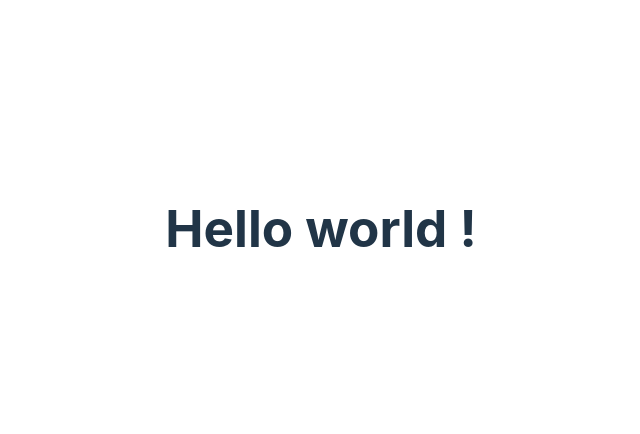
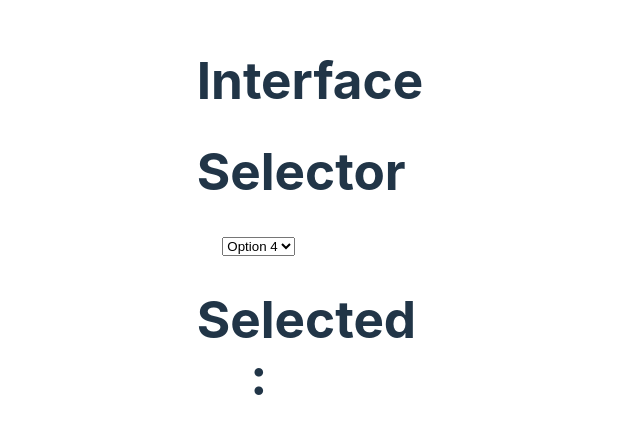
Before and after one commit to NeeZiaa/Interface-Builder, a React (Vite) app: page / in a window 1280 px wide. Shown: the part 172-606 px from the top of the page, without its empty margins (319-959 px from the left). Built offline with nearby package versions, Linux system fonts and the light colour scheme.

Commit message:
Interface + context

```diff
--- a/prototypes/request/V3.json
+++ b/prototypes/request/V3.json
@@ -2,7 +2,10 @@
     "context": {
         "theme": "dark",
         "font": "roboto",
-        "style": "inventory"
+        "style": "inventory",
+        "width": "100%",
+        "height": "100%",
+        "position": "top-left"
     },
     "components": {
         "header": {
--- a/src/App.tsx
+++ b/src/App.tsx
@@ -1,27 +1,56 @@
-import { createContext, useEffect, useState } from 'react'
-
-import './App.css'
-import Select from './components/formsElements/Selector';
-import Field from './components/Field';
+import './App.css';
+import Title from './components/display/Title';
+import Selector from './components/formsElements/Selector';
+import Interface from './components/containers/Interface';
+import { useCallback, useEffect } from 'react';
+import { focusOut } from './utils/focus';
 
 function App() {
 
+  const onKeyPress = useCallback(
+    (e: KeyboardEvent) => {
+      if (e.key === "Enter" ) enterKey();
+      if (e.key === "Escape") escapeKey();
+      if (e.key === "ArrowUp") arrowUpKey();
+    },
+    []
+  );
 
-  const [selected, setSelected] = useState("");
+  useEffect(() => {
+    window.addEventListener("keypress", onKeyPress);
+    return () => window.removeEventListener("keypress", onKeyPress);
+  }, [onKeyPress]);
+
+  const enterKey = () => {
+    console.log("Enter pressed");
+  }
+
+  const escapeKey = () => {
+    console.log("Escape pressed")
+    focusOut();
+  }
+
+  const arrowUpKey = () => {
+    console.log("ArrowUp pressed");
+  }
+
 
   const placeholderOptions = [
-      { value: "1", label: "Option 1", default: true },
+      { value: "1", label: "Option 1"},
       { value: "2", label: "Option 2" },
       { value: "3", label: "Option 3" },
-      { value: "4", label: "Option 4" },
-  ]
+      { value: "4", label: "Option 4", selected: true },
+  ];
+
+
 
   return (
-    <h1>Hello world !</h1>
-    // <Field label="Selector field">
-    //   <Select options={placeholderOptions} setSelected={setSelected}/>
-    // </Field>
+    <Interface label="Interface" width="50%" height="50%">
+      <Title>Selector</Title>
+      <Selector name="selector" options={placeholderOptions} />
+      <Title>Selected : </Title>
+    </Interface>
   )
 }
 
-export default App
+export default App;
--- /dev/null
+++ b/src/components/containers/Interface.tsx
@@ -0,0 +1,21 @@
+import { T_Interface } from "../../types/components/containers/InterfaceTypes"
+import Title from "../display/Title";
+
+const Interface: React.FC<T_Interface> = ({ label, children, width, height, onClick, onHover }) => {
+    return (
+        <div
+            className="interface-container"
+            style={{ width, height }}
+            onClick={(e) => {
+                onClick && onClick(e);
+            }}
+            onMouseEnter={(e) => {
+                onHover && onHover(e);
+            }}>
+            <Title>{label}</Title>
+            {children}
+        </div>
+    )
+}
+
+export default Interface;
--- /dev/null
+++ b/src/types/components/containers/InterfaceTypes.ts
@@ -0,0 +1,14 @@
+interface I_Interface {
+    label: string;
+    children: React.ReactNode;
+    width?: string;
+    height?: string;
+    onClick?: (event: React.MouseEvent<HTMLButtonElement>) => void;
+    onHover?: (event: React.MouseEvent<HTMLButtonElement>) => void;
+}
+
+type T_Interface = I_Interface;
+type T_InterfaceRequired = Pick<T_Interface, 'label' | 'children'>
+type T_InterfaceOptional = Omit<T_Interface, keyof T_InterfaceRequired>;
+
+export type { T_Interface, T_InterfaceRequired, T_InterfaceOptional };
```
Also changed, not shown: src/build/settings/context.ts.
